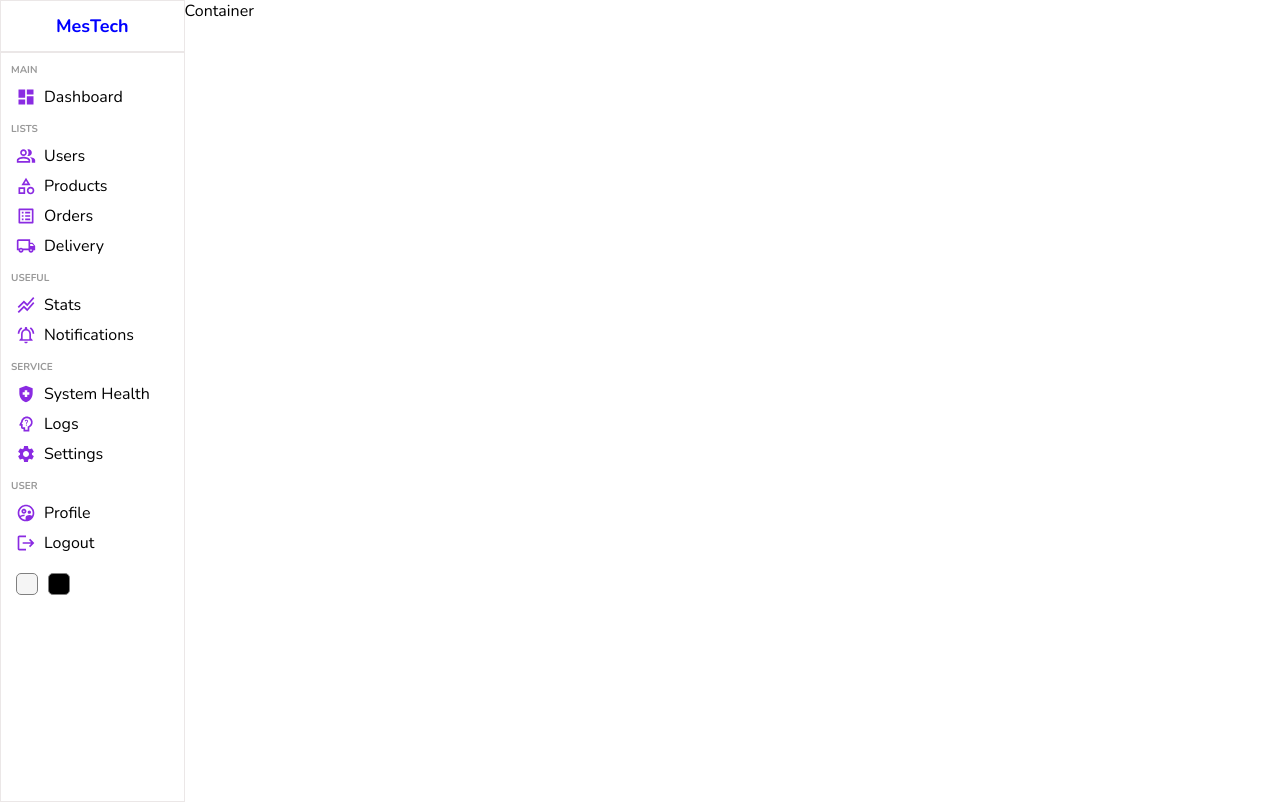
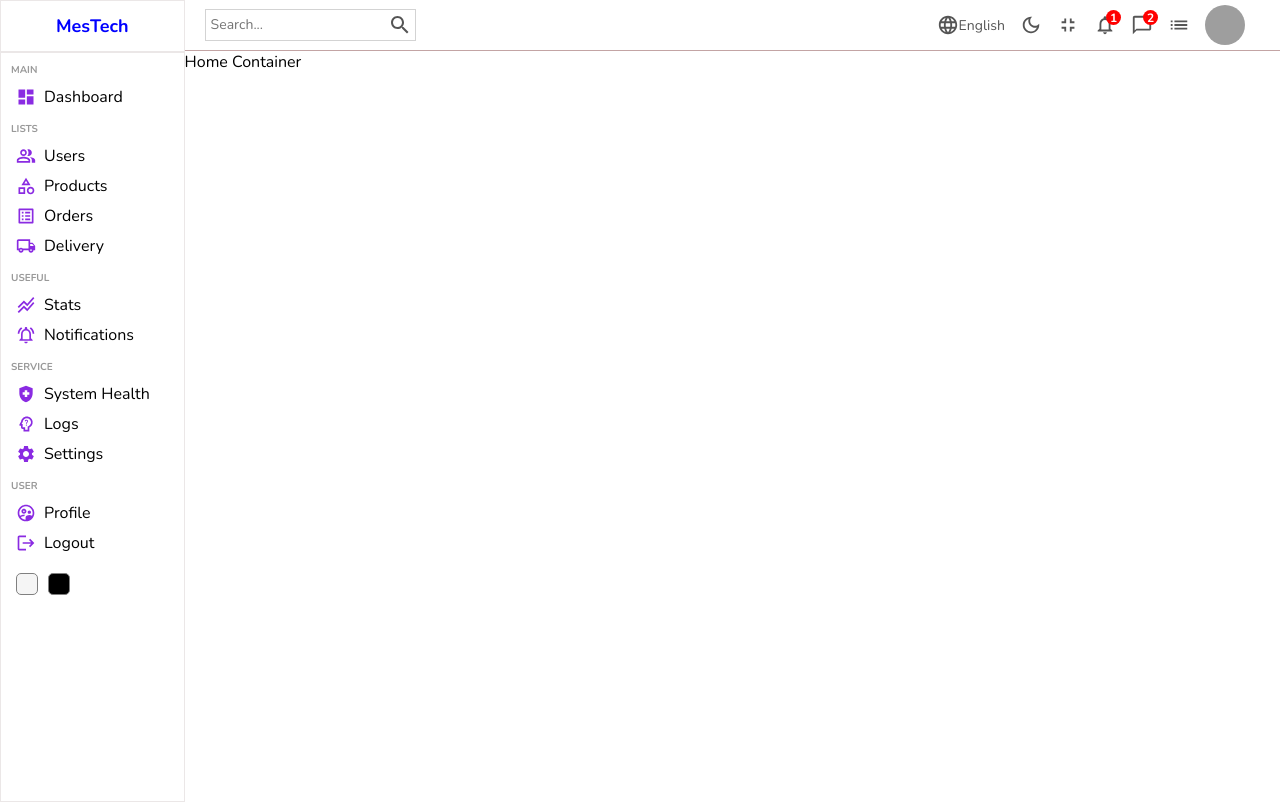
Before and after one commit to MeerUlHassan/CodeAlpha_admin_dashboard, a React (Create React App) app in the folder admin-dashboard/: page / in a window 1280 px wide. Built offline with nearby package versions, Linux system fonts and the light colour scheme; grey boxes are pictures that could not be loaded.

Commit message:
navbar ui done

```diff
--- a/admin-dashboard/src/Pages/home/Home.jsx
+++ b/admin-dashboard/src/Pages/home/Home.jsx
@@ -1,12 +1,16 @@
 import React from "react";
 import "../home/home.scss";
 import Sidebar from "../../components/sidebar/Sidebar";
+import Navbar from "../../components/navbar/Navbar";
 
 const Home = () => {
   return (
     <div className="home">
       <Sidebar />
-      <div className="homecontainer">Container</div>
+      <div className="homecontainer">
+        <Navbar />
+        Home Container
+      </div>
     </div>
   );
 };
--- a/admin-dashboard/src/components/navbar/Navbar.jsx
+++ b/admin-dashboard/src/components/navbar/Navbar.jsx
@@ -1,11 +1,60 @@
-import React from 'react'
+import "./navbar.scss";
+import SearchOutlinedIcon from "@mui/icons-material/SearchOutlined";
+import LanguageOutlinedIcon from "@mui/icons-material/LanguageOutlined";
+import DarkModeOutlinedIcon from "@mui/icons-material/DarkModeOutlined";
+import FullscreenExitOutlinedIcon from "@mui/icons-material/FullscreenExitOutlined";
+import NotificationsNoneOutlinedIcon from "@mui/icons-material/NotificationsNoneOutlined";
+import ChatBubbleOutlineOutlinedIcon from "@mui/icons-material/ChatBubbleOutlineOutlined";
+import ListOutlinedIcon from "@mui/icons-material/ListOutlined";
+// import { DarkModeContext } from "../../context/darkModeContext";
+// import { useContext } from "react";
 
 const Navbar = () => {
+  // const { dispatch } = useContext(DarkModeContext);
+
   return (
-    <div>
-      Nav
+    <div className="navbar">
+      <div className="wrapper">
+        <div className="search">
+          <input type="text" placeholder="Search..." />
+          <SearchOutlinedIcon />
+        </div>
+        <div className="items">
+          <div className="item">
+            <LanguageOutlinedIcon className="icon" />
+            English
+          </div>
+          <div className="item">
+            <DarkModeOutlinedIcon
+              className="icon"
+              // onClick={() => dispatch({ type: "TOGGLE" })}
+            />
+          </div>
+          <div className="item">
+            <FullscreenExitOutlinedIcon className="icon" />
+          </div>
+          <div className="item">
+            <NotificationsNoneOutlinedIcon className="icon" />
+            <div className="counter">1</div>
+          </div>
+          <div className="item">
+            <ChatBubbleOutlineOutlinedIcon className="icon" />
+            <div className="counter">2</div>
+          </div>
+          <div className="item">
+            <ListOutlinedIcon className="icon" />
+          </div>
+          <div className="item">
+            <img
+              src="https://images.pexels.com/photos/941693/pexels-photo-941693.jpeg?auto=compress&cs=tinysrgb&dpr=2&w=500"
+              alt=""
+              className="avatar"
+            />
+          </div>
+        </div>
+      </div>
     </div>
-  )
-}
+  );
+};
 
-export default Navbar
+export default Navbar;
--- a/admin-dashboard/src/components/navbar/navbar.scss
+++ b/admin-dashboard/src/components/navbar/navbar.scss
@@ -0,0 +1,69 @@
+.navbar{
+    height: 50px;
+    display: flex;
+    align-items: center;
+    border-bottom: 0.5px solid rgb(195, 164, 164);
+    font-size: 14px;
+    color: #555 ;
+
+    .wrapper{
+        display: flex;
+        width: 100%;
+        padding: 20px;
+        align-items: center;
+        justify-content: space-between;
+
+        .search{
+            display: flex;
+            align-items: center;
+            border: 0.5px solid lightgray;
+            padding: 3px;
+
+            input{
+                background: transparent;
+                border: none;
+                outline: none;
+
+                &::placeholder{
+                    font-size: 14px;
+                }
+            }
+        }
+    }
+    .items{
+        display: flex;
+
+        .item{
+            display: flex;
+            align-items: center;
+            margin-right: 15px;
+            position: relative;
+
+            .icon{
+                font-size: 22px;
+            }
+
+            .avatar{
+                width: 40px;
+                height: 40px;
+                border-radius: 50%;
+            }
+
+            .counter {
+                width: 15px;
+                height: 15px;
+                background-color: red;
+                border-radius: 50%;
+                color: white;
+                display: flex;
+                align-items: center;
+                justify-content: center;
+                font-size: 12px;
+                font-weight: bold;
+                position: absolute;
+                top: 5px;
+                right: -5px;
+            }
+        }
+    }
+}
```
